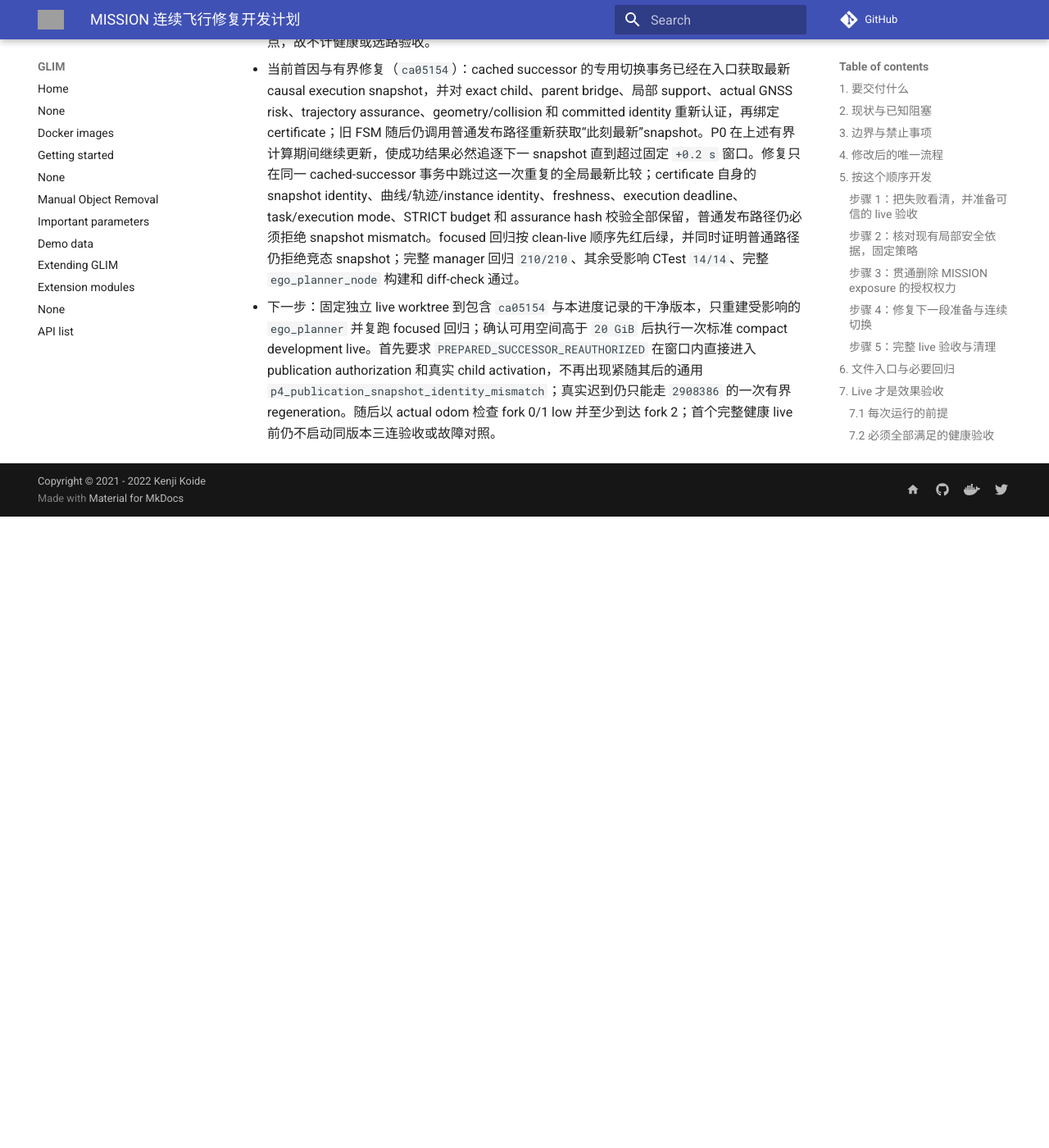
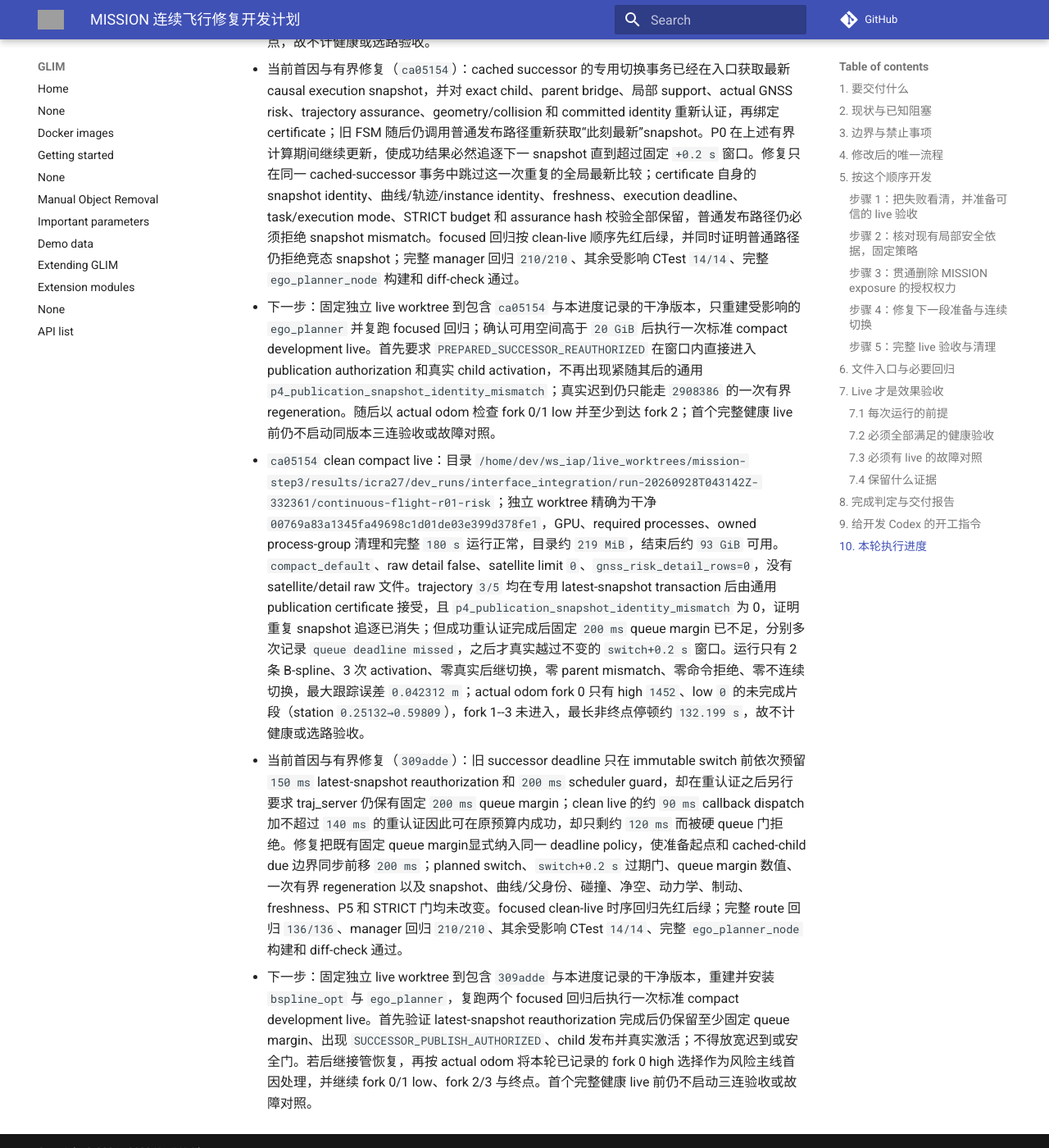
Before and after one commit to Printeger/iap, an MkDocs documentation site: the page built from docs/icra27/MISSION_CONTINUOUS_FLIGHT_IMPLEMENTATION_PLAN.md, in a window 1280 px wide and 1400 px high, scrolled down 57968 px. Shown: the whole window at 82% size. Built offline with MkDocs 1.6.1 and Material for MkDocs 9.7.7, drawn with Linux system fonts in a browser that asks for light colours; nearby versions of some CDN libraries; comment, search, counter and statistics services are not loaded; before the commit the page ends 58598 px from its top, so only the background shows below that; grey boxes are pictures that could not be loaded.

Commit message:
docs(icra27): record successor queue deadline cause

```diff
--- a/docs/icra27/MISSION_CONTINUOUS_FLIGHT_IMPLEMENTATION_PLAN.md
+++ b/docs/icra27/MISSION_CONTINUOUS_FLIGHT_IMPLEMENTATION_PLAN.md
@@ -462,3 +462,6 @@
 - successor handoff 时钟修复与 live（`8a0eff5`）：focused 回归先以停止推进的 odom/planning stamp 和已进入窗口的 steady scheduling clock 复现 cached child 永远“不 due”，随后只让已完整缓存 successor 的到期、激活、验证和提交共用 scheduler/execution clock；规划几何和 snapshot 时间语义不变。完整 manager 回归 `210/210`、其余受影响 CTest `14/14` 和完整 `ego_planner_node` 构建通过。clean compact live 位于 `/home/dev/ws_iap/live_worktrees/mission-step3/results/icra27/dev_runs/interface_integration/run-20260928T041553Z-271342/continuous-flight-r01-risk`，独立 worktree 精确为干净 `8a0eff5736bee4e984532497418c9e26527adc81`，目录约 `241 MiB`，raw detail false、satellite limit `0`，没有 satellite/detail raw 文件，结束后约 `93 GiB` 可用。trajectory `3` 首次在不变窗口结束后约 `27.8 ms` 才取得 authority，因而被正确判为真实迟到；trajectory `9` 则分别在 switch 前约 `69.7 ms` 和 switch 后约 `160.8 ms` 完成专用 latest-snapshot actual-curve 重认证，但两次都紧接着被通用 publication validator 以更新中的 P0 snapshot 判为 `p4_publication_snapshot_identity_mismatch`，第三次才真实过期。运行只有 1 次后继切换，actual odom fork 0 为 low `337`、high `0`，fork 1 为 low `0`、high `962`，未到 fork 2 或终点，故不计健康或选路验收。
 - 当前首因与有界修复（`ca05154`）：cached successor 的专用切换事务已经在入口获取最新 causal execution snapshot，并对 exact child、parent bridge、局部 support、actual GNSS risk、trajectory assurance、geometry/collision 和 committed identity 重新认证，再绑定 certificate；旧 FSM 随后仍调用普通发布路径重新获取“此刻最新”snapshot。P0 在上述有界计算期间继续更新，使成功结果必然追逐下一 snapshot 直到超过固定 `+0.2 s` 窗口。修复只在同一 cached-successor 事务中跳过这一次重复的全局最新比较；certificate 自身的 snapshot identity、曲线/轨迹/instance identity、freshness、execution deadline、task/execution mode、STRICT budget 和 assurance hash 校验全部保留，普通发布路径仍必须拒绝 snapshot mismatch。focused 回归按 clean-live 顺序先红后绿，并同时证明普通路径仍拒绝竞态 snapshot；完整 manager 回归 `210/210`、其余受影响 CTest `14/14`、完整 `ego_planner_node` 构建和 diff-check 通过。
 - 下一步：固定独立 live worktree 到包含 `ca05154` 与本进度记录的干净版本，只重建受影响的 `ego_planner` 并复跑 focused 回归；确认可用空间高于 `20 GiB` 后执行一次标准 compact development live。首先要求 `PREPARED_SUCCESSOR_REAUTHORIZED` 在窗口内直接进入 publication authorization 和真实 child activation，不再出现紧随其后的通用 `p4_publication_snapshot_identity_mismatch`；真实迟到仍只能走 `2908386` 的一次有界 regeneration。随后以 actual odom 检查 fork 0/1 low 并至少到达 fork 2；首个完整健康 live 前仍不启动同版本三连验收或故障对照。
+- `ca05154` clean compact live：目录 `/home/dev/ws_iap/live_worktrees/mission-step3/results/icra27/dev_runs/interface_integration/run-20260928T043142Z-332361/continuous-flight-r01-risk`；独立 worktree 精确为干净 `00769a83a1345fa49698c1d01de03e399d378fe1`，GPU、required processes、owned process-group 清理和完整 `180 s` 运行正常，目录约 `219 MiB`，结束后约 `93 GiB` 可用。`compact_default`、raw detail false、satellite limit `0`、`gnss_risk_detail_rows=0`，没有 satellite/detail raw 文件。trajectory `3/5` 均在专用 latest-snapshot transaction 后由通用 publication certificate 接受，且 `p4_publication_snapshot_identity_mismatch` 为 0，证明重复 snapshot 追逐已消失；但成功重认证完成后固定 `200 ms` queue margin 已不足，分别多次记录 `queue deadline missed`，之后才真实越过不变的 `switch+0.2 s` 窗口。运行只有 2 条 B-spline、3 次 activation、零真实后继切换，零 parent mismatch、零命令拒绝、零不连续切换，最大跟踪误差 `0.042312 m`；actual odom fork 0 只有 high `1452`、low `0` 的未完成片段（station `0.25132→0.59809`），fork 1--3 未进入，最长非终点停顿约 `132.199 s`，故不计健康或选路验收。
+- 当前首因与有界修复（`309adde`）：旧 successor deadline 只在 immutable switch 前依次预留 `150 ms` latest-snapshot reauthorization 和 `200 ms` scheduler guard，却在重认证之后另行要求 traj_server 仍保有固定 `200 ms` queue margin；clean live 的约 `90 ms` callback dispatch 加不超过 `140 ms` 的重认证因此可在原预算内成功，却只剩约 `120 ms` 而被硬 queue 门拒绝。修复把既有固定 queue margin显式纳入同一 deadline policy，使准备起点和 cached-child due 边界同步前移 `200 ms`；planned switch、`switch+0.2 s` 过期门、queue margin 数值、一次有界 regeneration 以及 snapshot、曲线/父身份、碰撞、净空、动力学、制动、freshness、P5 和 STRICT 门均未改变。focused clean-live 时序回归先红后绿；完整 route 回归 `136/136`、manager 回归 `210/210`、其余受影响 CTest `14/14`、完整 `ego_planner_node` 构建和 diff-check 通过。
+- 下一步：固定独立 live worktree 到包含 `309adde` 与本进度记录的干净版本，重建并安装 `bspline_opt` 与 `ego_planner`，复跑两个 focused 回归后执行一次标准 compact development live。首先验证 latest-snapshot reauthorization 完成后仍保留至少固定 queue margin、出现 `SUCCESSOR_PUBLISH_AUTHORIZED`、child 发布并真实激活；不得放宽迟到或安全门。若后继接管恢复，再按 actual odom 将本轮已记录的 fork 0 high 选择作为风险主线首因处理，并继续 fork 0/1 low、fork 2/3 与终点。首个完整健康 live 前仍不启动三连验收或故障对照。
```
